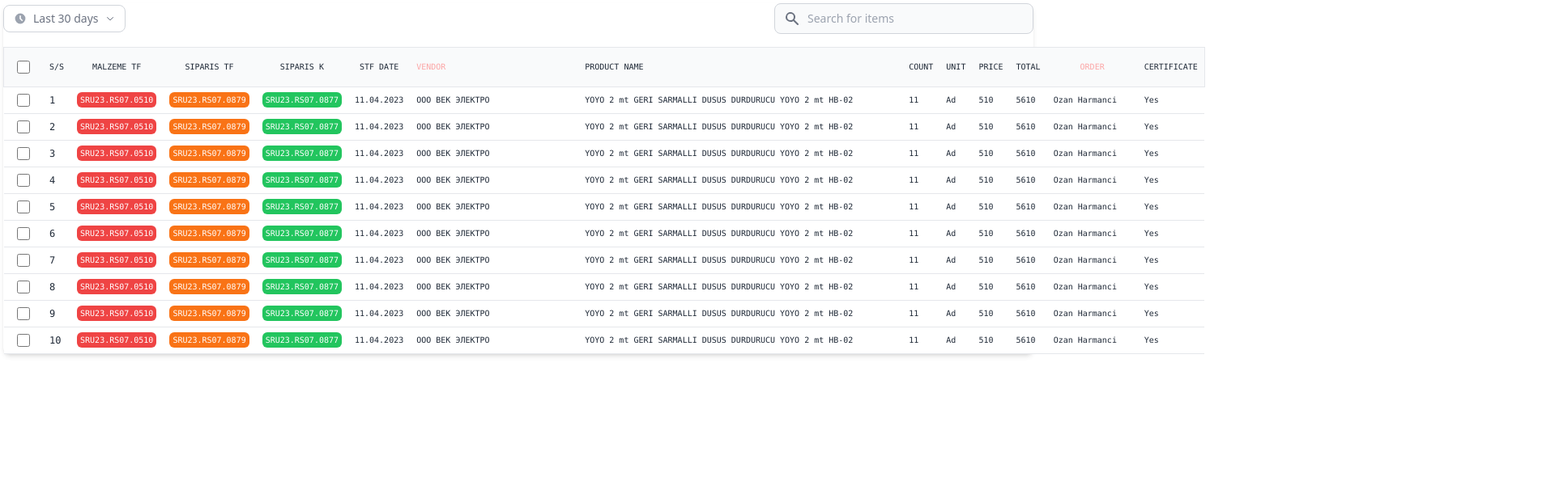
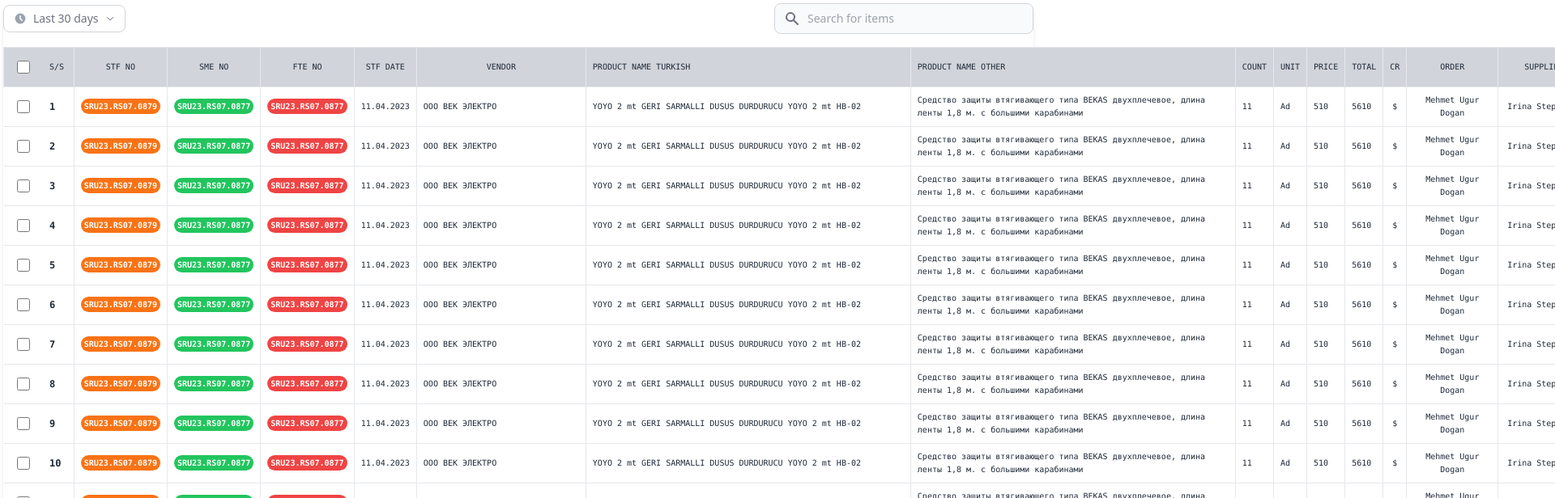
Before and after one commit to cavidanbagiri/UstaySCClient, a Vue app: page / in a window 1280 px wide. Shown: the top 616 px of the page at 81% size, 1920 px wide, since content can reach past the window. Built offline with nearby package versions, Linux system fonts and the light colour scheme.

Commit message:
Ading Font Awesome and Border To Table

```diff
--- a/index.html
+++ b/index.html
@@ -4,6 +4,7 @@
     <meta charset="UTF-8" />
     <link rel="icon" type="image/svg+xml" href="/vite.svg" />
     <meta name="viewport" content="width=device-width, initial-scale=1.0" />
+    <link rel="stylesheet" href="https://cdnjs.cloudflare.com/ajax/libs/font-awesome/6.4.0/css/all.min.css" integrity="sha512-iecdLmaskl7CVkqkXNQ/ZH/XLlvWZOJyj7Yy7tcenmpD1ypASozpmT/E0iPtmFIB46ZmdtAc9eNBvH0H/ZpiBw==" crossorigin="anonymous" referrerpolicy="no-referrer" />
     <title>Vite + Vue</title>
   </head>
   <body>
--- a/src/components/tables/STF_Table_Comp.vue
+++ b/src/components/tables/STF_Table_Comp.vue
@@ -87,7 +87,7 @@
             </div>
         </div>
         <table class="text-xs text-left text-gray-800 dark:text-gray-400">
-            <thead class="text-xs text-gray-800 uppercase bg-gray-50 dark:bg-gray-700 dark:text-gray-400 border">
+            <thead class="text-xs text-gray-800 uppercase bg-gray-300 dark:bg-gray-700 dark:text-gray-400 border ">
                 <tr>
                     <th scope="col-4" class="p-4">
                         <div class="flex items-center">
@@ -99,48 +99,64 @@
                     <th class="px-2 py-1 font-medium font-mono " style="font-size: smaller;">
                         S/S
                     </th>
-                    <th scope="col" class="px-2 py-1 font-mono font-medium text-center" style="font-size: smaller;">
-                        Malzeme TF
+                    <th scope="col" class="px-2 py-1 font-mono font-medium text-center border" style="font-size: smaller;">
+                        STF NO
                     </th>
-                    <th scope="col" class="px-2 py-1 font-mono font-medium text-center" style="font-size: smaller;">
-                        Siparis TF
+                    <th scope="col" class="px-2 py-1 font-mono font-medium text-center border" style="font-size: smaller;">
+                        SME NO
                     </th>
-                    <th scope="col" class="px-2 py-1 font-mono font-medium text-center" style="font-size: smaller;">
-                        Siparis k
+
+                    <th scope="col" class="px-2 py-1 font-mono font-medium text-center border" style="font-size: smaller;">
+                        FTE NO
                     </th>
-                    <th scope="col" class="px-2 py-1 font-mono font-medium text-center" style="font-size: smaller;">
+                    <th scope="col" class="px-2 py-1 font-mono font-medium text-center border" style="font-size: smaller;">
                         STF Date
                     </th>
-                    <th scope="col" class="px-2 py-1 font-mono font-medium" style="font-size: smaller;">
-                        <div class="text-red-300 w-48">Vendor</div>
+                    <th scope="col" class="px-2 py-1 font-mono font-medium text-center border" style="font-size: smaller;">
+                        <div class="w-48">Vendor</div>
                     </th>
-                    <th scope="col" class="px-2 py-1 font-mono font-medium" style="font-size: smaller;">
-                        <div class="w-96">Product name</div>
+                    <th scope="col" class="px-2 py-1 font-mono font-medium border" style="font-size: smaller;">
+                        <div class="w-96">Product name Turkish</div>
                     </th>
-                    <th scope="col" class="px-2 py-1 font-mono font-medium text-center" style="font-size: smaller;">
+                    <th scope="col" class="px-2 py-1 font-mono font-medium border" style="font-size: smaller;">
+                        <div class="w-96">Product name Other</div>
+                    </th>
+                    <th scope="col" class="px-2 py-1 font-mono font-medium text-center border" style="font-size: smaller;">
                         Count
                     </th>
-                    <th scope="col" class="px-2 py-1 font-mono font-medium text-center" style="font-size: smaller;">
+                    <th scope="col" class="px-2 py-1 font-mono font-medium text-center border" style="font-size: smaller;">
                         Unit
                     </th>
-                    <th scope="col" class="px-2 py-1 font-mono font-medium text-center" style="font-size: smaller;">
+                    <th scope="col" class="px-2 py-1 font-mono font-medium text-center border" style="font-size: smaller;">
                         Price
                     </th>
-                    <th scope="col" class="px-2 py-1 font-mono font-medium text-center" style="font-size: smaller;">
+                    <th scope="col" class="px-2 py-1 font-mono font-medium text-center border" style="font-size: smaller;">
                         Total
                     </th>
-                    <th scope="col" class="px-2 py-1 font-mono font-medium text-center" style="font-size: smaller;">
-                        <div class="text-red-300 w-24">Order</div>
+                    <th scope="col" class="px-2 py-1 font-mono font-medium text-center border" style="font-size: smaller;">
+                        CR
                     </th>
-                    <th scope="col" class="px-2 py-1  font-mono font-medium text-center" style="font-size: smaller;">
+                    <th scope="col" class="px-2 py-1 font-mono font-medium text-center border" style="font-size: smaller;">
+                        <div class="w-24">Order</div>
+                    </th>
+                    <th scope="col" class="px-2 py-1 font-mono font-medium text-center border" style="font-size: smaller;">
+                        <div class="w-24">Supplier</div>
+                    </th>
+                    <th scope="col" class="px-2 py-1  font-mono font-medium text-center border" style="font-size: smaller;">
                         Certificate
+                    </th>
+                    <th scope="col" class="px-2 py-1  font-mono font-medium text-center border" style="font-size: smaller;">
+                        Passport
+                    </th>
+                    <th scope="col" class="px-2 py-1  font-mono font-medium text-center border" style="font-size: smaller;">
+                        Comment
                     </th>
 
                 </tr>
             </thead>
             <tbody>
 
-                <tr v-for="i in 10"
+                <tr v-for="i in 500"
                     class="bg-white border-b dark:bg-gray-800 dark:border-gray-700 hover:bg-gray-50 dark:hover:bg-gray-600">
                     <td class="w-1 p-4 py-2 ">
                         <div class="flex items-center">
@@ -149,46 +165,60 @@
                             <label for="checkbox-table-search-1" class="sr-only">checkbox</label>
                         </div>
                     </td>
-                    <th class="px-2 py-2 font-mono font-thin">
+                    <th class="px-2 py-2 font-mono font-bold">
                         {{ i }}
                     </th>
-                    <th class="px-2 py-2 font-mono font-thin" style="font-size: smaller;">
-                        <span class="bg-red-500 text-white p-1 rounded-md">SRU23.RS07.0510</span>
+                    <th class="px-2 py-2 font-mono font-thin border" style="font-size: smaller;">
+                        <span class="bg-orange-500 text-white p-1 rounded-full font-bold">SRU23.RS07.0879</span>
                     </th>
-                    <th class="px-2 py-2 font-mono font-thin" style="font-size: smaller;">
-                        <span class="bg-orange-500 text-white p-1 rounded-md">SRU23.RS07.0879</span>
+                    <th class="px-2 py-2 font-mono font-thin border" style="font-size: smaller;">
+                        <span  class="bg-green-500 text-white p-1 rounded-full font-bold">SRU23.RS07.0877</span>
                     </th>
-                    <th class="px-2 py-2 font-mono font-thin" style="font-size: smaller;">
-                        <span  class="bg-green-500 text-white p-1 rounded-md">SRU23.RS07.0877</span>
+                    <th class="px-2 py-2 font-mono font-thin border" style="font-size: smaller;">
+                        <span  class="bg-red-500 text-white p-1 rounded-full font-bold">SRU23.RS07.0877</span>
                     </th>
-                    <th class="px-2 py-2 font-mono font-thin" style="font-size: smaller;">
+                    <th class="px-2 py-2 font-mono font-thin border" style="font-size: smaller;">
                         11.04.2023
                     </th>
-                    <th class="px-2 py-2 font-mono font-thin" style="font-size: smaller;">
+                    <th class="px-2 py-2 font-mono font-thin border" style="font-size: smaller;">
                         <span>ООО ВЕК ЭЛЕКТРО</span>
                     </th>
-                    <th class="px-2 py-2 font-mono font-thin" style="font-size: smaller;">
+                    <th class="px-2 py-2 font-mono font-thin border" style="font-size: smaller;">
                         YOYO 2 mt GERI SARMALLI DUSUS DURDURUCU YOYO 2 mt HB-02
                     </th>
-                    <th class="px-2 py-2 font-mono font-thin" style="font-size: smaller;">
+                    <th class="px-2 py-2 font-mono font-thin border" style="font-size: smaller;">
+                        Средство защиты втягивающего типа BEKAS двухплечевое, длина ленты 1,8 м. с большими карабинами
+                    </th>
+                    <th class="px-2 py-2 font-mono font-thin border" style="font-size: smaller;">
                         11
                     </th>
-                    <th class="px-2 py-2 font-mono font-thin" style="font-size: smaller;">
+                    <th class="px-2 py-2 font-mono font-thin border" style="font-size: smaller;">
                         Ad
                     </th>
-                    <th class="px-2 py-2 font-mono font-thin" style="font-size: smaller;">
+                    <th class="px-2 py-2 font-mono font-thin border" style="font-size: smaller;">
                         510
                     </th>
-                    <th class="px-2 py-2 font-mono font-thin" style="font-size: smaller;">
+                    <th class="px-2 py-2 font-mono font-thin border" style="font-size: smaller;">
                         5610
                     </th>
-                    <th class="px-2 py-2 font-mono font-thin" style="font-size: smaller;">
-                        Ozan Harmanci
+                    <th class="px-2 py-2 font-mono font-thin text-center border" style="font-size: smaller;">
+                        $
                     </th>
-                    <th class="px-2 py-2 font-mono font-thin" style="font-size: smaller;">
-                        Yes
+                    <th class="px-2 py-2 font-mono font-thin text-center border" style="font-size: smaller;">
+                        Mehmet Ugur Dogan
                     </th>
-
+                    <th class="px-2 py-2 font-mono font-thin text-center border" style="font-size: smaller;">
+                        Irina Stepanova
+                    </th>
+                    <th class="px-2 py-2 font-mono font-thin text-center border" style="font-size: smaller;">
+                        <span class="font-bold"><i class="fa-solid fa-check fa-xl" style="color:green"></i></span>
+                    </th>
+                    <th class="px-2 py-2 font-mono font-thin text-center border" style="font-size: smaller;">
+                        <span  class="font-bold"><i class="fa-solid fa-xmark fa-xl" style="color:red"></i></span>
+                    </th>
+                    <th class="px-2 py-2 font-mono font-thin text-center border" style="font-size: smaller;">
+                       <div class="w-96">Lorem ipsum dolor sit amet consectetur adipisicing elit</div>
+                    </th>
                 </tr>
 
             </tbody>
```
